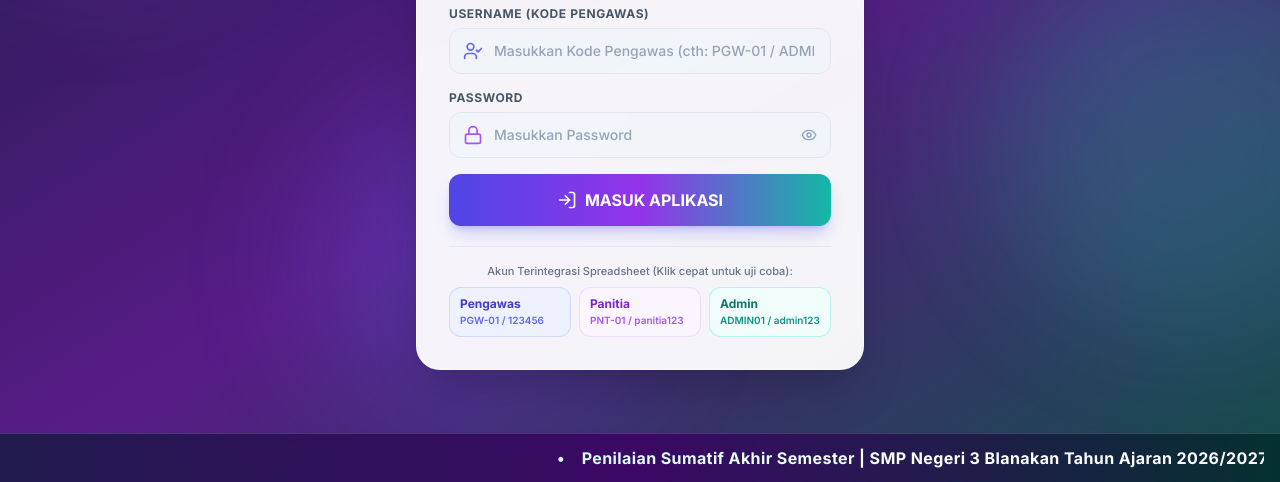
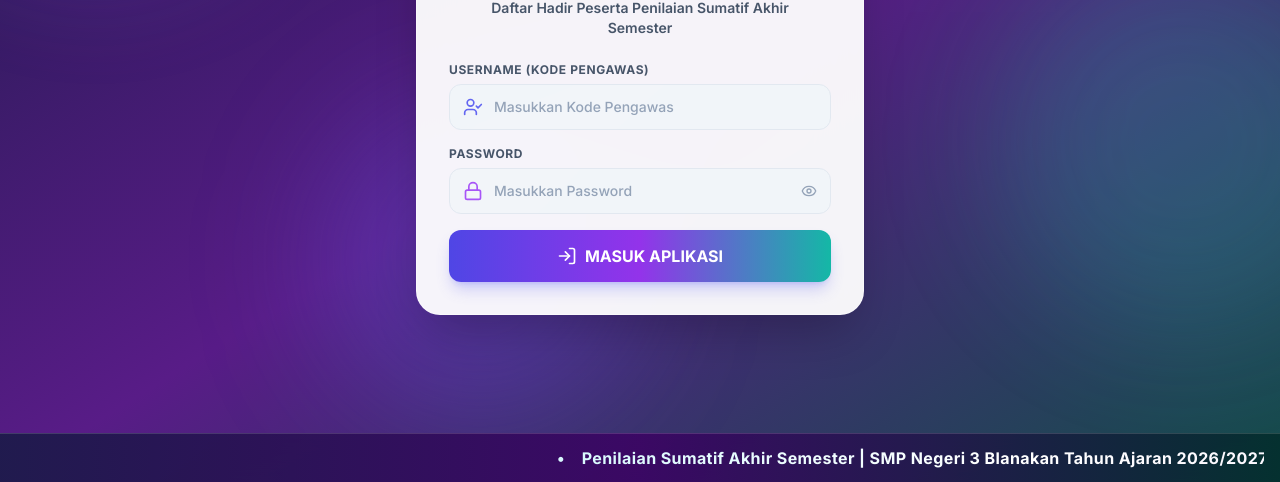
Before and after one commit to hasanbahri89/INPRESBADI_N3BLA, a plain HTML site: page index.html in a window 1280 px wide. Shown: the part 318-800 px from the top of the page. Drawn offline with nearby package versions, Linux system fonts and the light colour scheme.

Commit message:
Update index.html

```diff
--- a/index.html
+++ b/index.html
@@ -163,7 +163,7 @@
                 type="text"
                 id="login-username"
                 required
-                placeholder="Masukkan Kode Pengawas (cth: PGW-01 / ADMIN01)"
+                placeholder="Masukkan Kode Pengawas"
                 class="w-full pl-11 pr-4 py-3 rounded-xl bg-slate-100/80 border border-slate-200 text-slate-800 placeholder-slate-400 text-sm font-medium focus:outline-none focus:ring-2 focus:ring-indigo-500 focus:bg-white transition"
               />
             </div>
@@ -198,27 +198,6 @@
             <span>MASUK APLIKASI</span>
           </button>
         </form>
-
-        <!-- Info Akun Demo Spreadsheet -->
-        <div class="mt-5 pt-4 border-t border-slate-200/80">
-          <p class="text-[11px] text-center text-slate-500 font-medium mb-2">
-            Akun Terintegrasi Spreadsheet (Klik cepat untuk uji coba):
-          </p>
-          <div class="grid grid-cols-3 gap-2 text-xs">
-            <button type="button" onclick="fillDemoLogin('PGW-01', '123456')" class="px-2.5 py-2 rounded-xl bg-indigo-50 hover:bg-indigo-100 text-indigo-700 font-semibold border border-indigo-200/70 transition text-left">
-              <div class="font-bold">Pengawas</div>
-              <div class="text-[10px] text-indigo-500">PGW-01 / 123456</div>
-            </button>
-            <button type="button" onclick="fillDemoLogin('PNT-01', 'panitia123')" class="px-2.5 py-2 rounded-xl bg-purple-50 hover:bg-purple-100 text-purple-700 font-semibold border border-purple-200/70 transition text-left">
-              <div class="font-bold">Panitia</div>
-              <div class="text-[10px] text-purple-500">PNT-01 / panitia123</div>
-            </button>
-            <button type="button" onclick="fillDemoLogin('ADMIN01', 'admin123')" class="px-2.5 py-2 rounded-xl bg-teal-50 hover:bg-teal-100 text-teal-700 font-semibold border border-teal-200/70 transition text-left">
-              <div class="font-bold">Admin</div>
-              <div class="text-[10px] text-teal-600">ADMIN01 / admin123</div>
-            </button>
-          </div>
-        </div>
       </div>
     </div>
 
```
